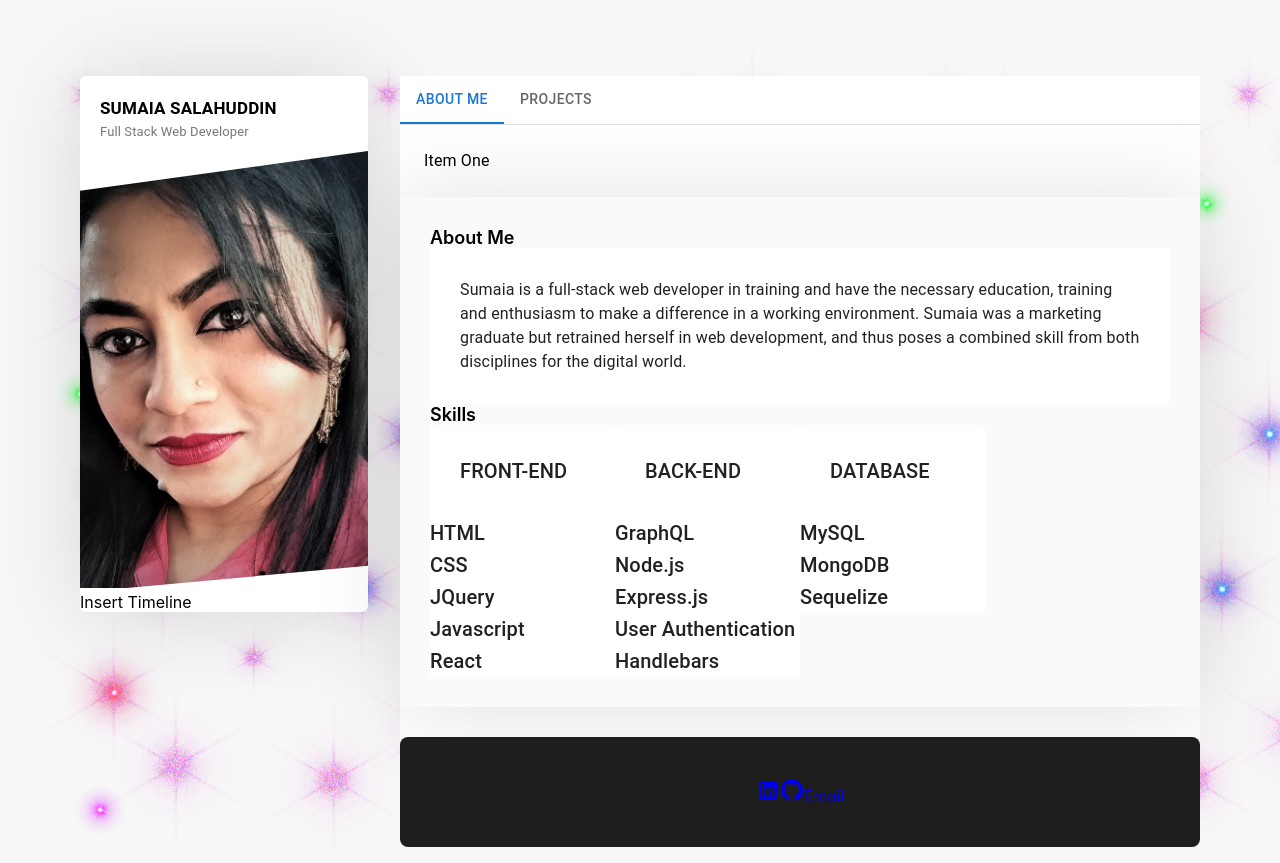
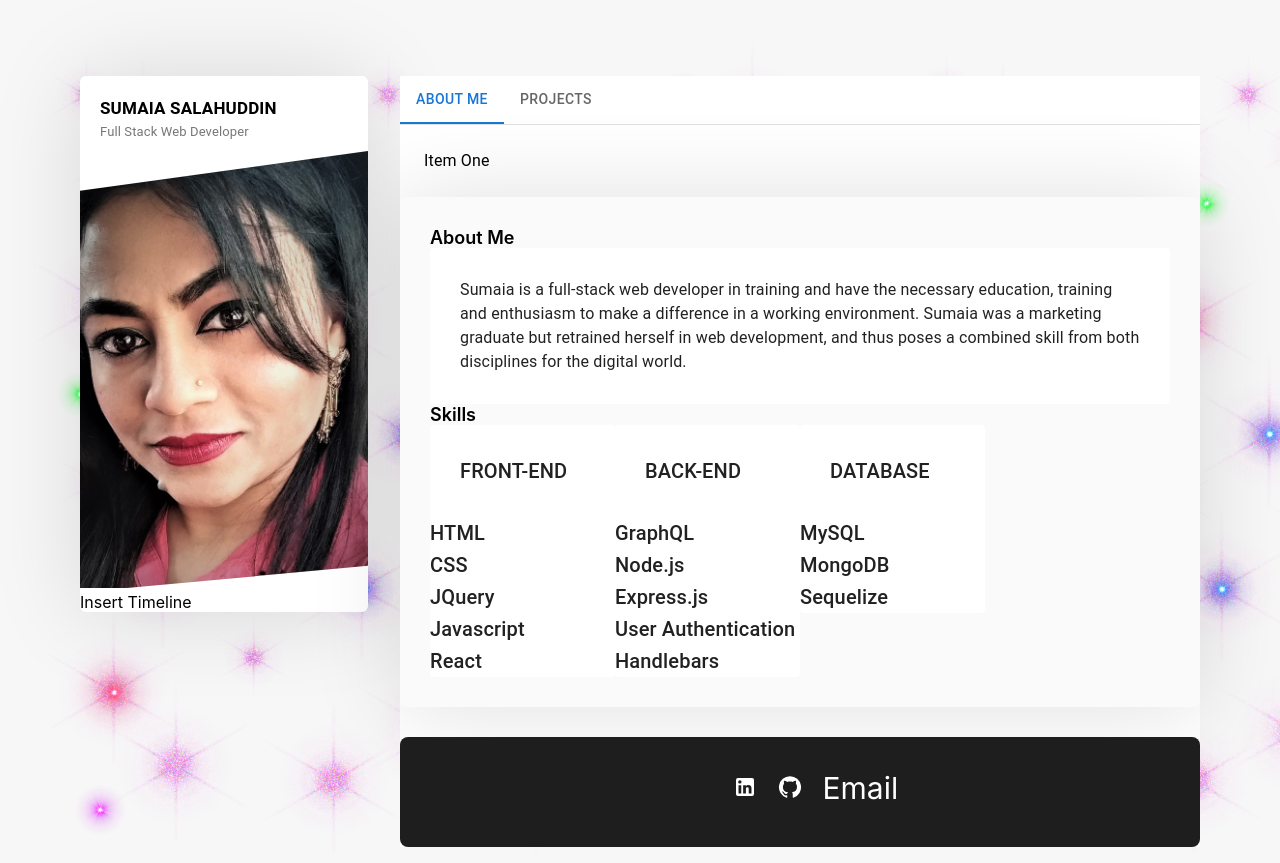
Before and after one commit to SumaiaSorna/react-portfolio, a React (Create React App) app: page / in a window 1280 px wide. Built offline with nearby package versions, Linux system fonts and the light colour scheme.

Commit message:
stylled footer

```diff
--- a/src/components/Footer/Footer.css
+++ b/src/components/Footer/Footer.css
@@ -9,3 +9,23 @@
   border-radius: 8px;
   padding: 20px 25px;
 }
+
+.contact-me {
+  display: flex;
+  align-items: center;
+  justify-content: center;
+}
+
+.contact-me a {
+  width: 45px;
+  height: 45px;
+  border-radius: 50%;
+  color: #ffffff;
+  text-decoration: none;
+  font-size: 30px;
+}
+
+.contact-me a:hover {
+  transform: scale(1.3);
+  transition: 0.3s;
+}
```
